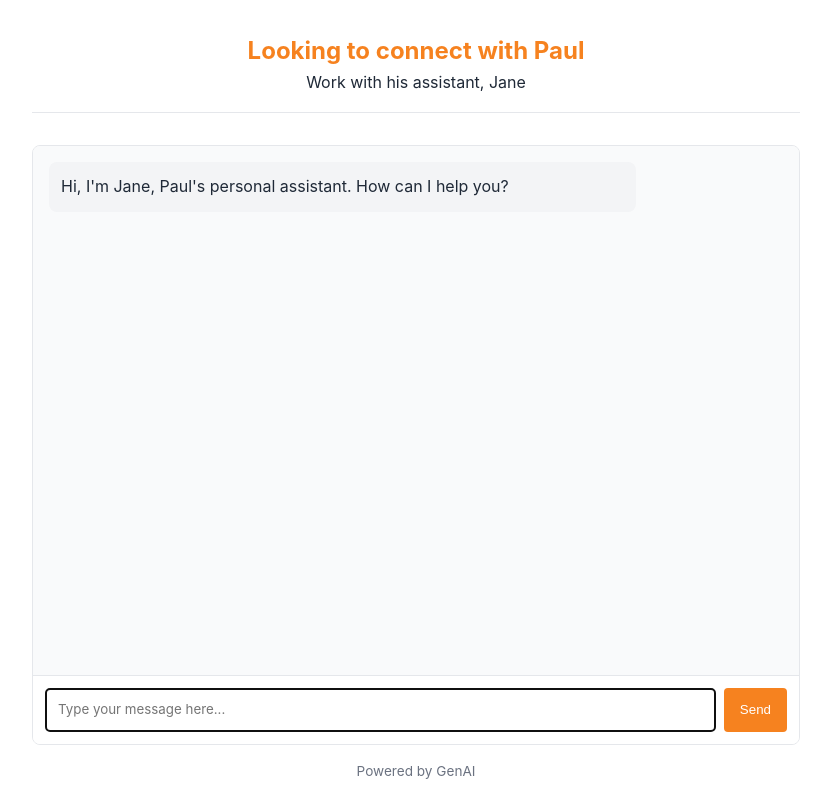
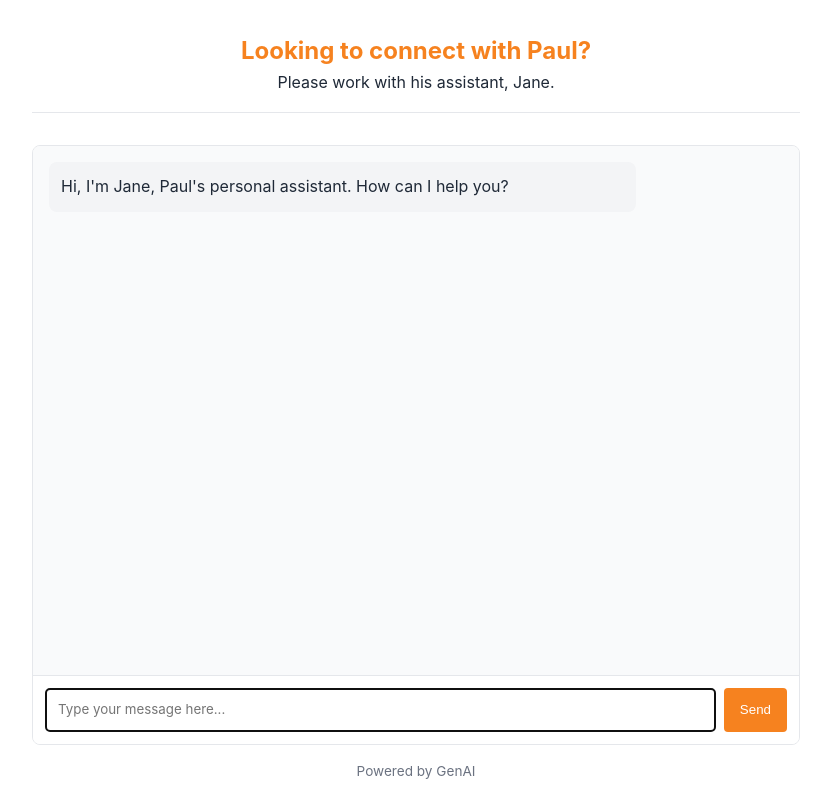
Before and after one commit to Ganfolf/personal-assistant, a website: page public/index.html in a window 1280 px wide. Shown: the whole page, without its empty margins (224-1055 px from the left). Drawn offline with Linux system fonts and the light colour scheme.

Commit message:
Update index.html

```diff
--- a/public/index.html
+++ b/public/index.html
@@ -138,8 +138,8 @@
   </head>
   <body>
     <header>
-      <h1>Looking to connect with Paul</h1>
-      <p>Work with his assistant, Jane</p>
+      <h1>Looking to connect with Paul?</h1>
+      <p>Please work with his assistant, Jane.</p>
     </header>
 
     <div class="chat-container">
```
